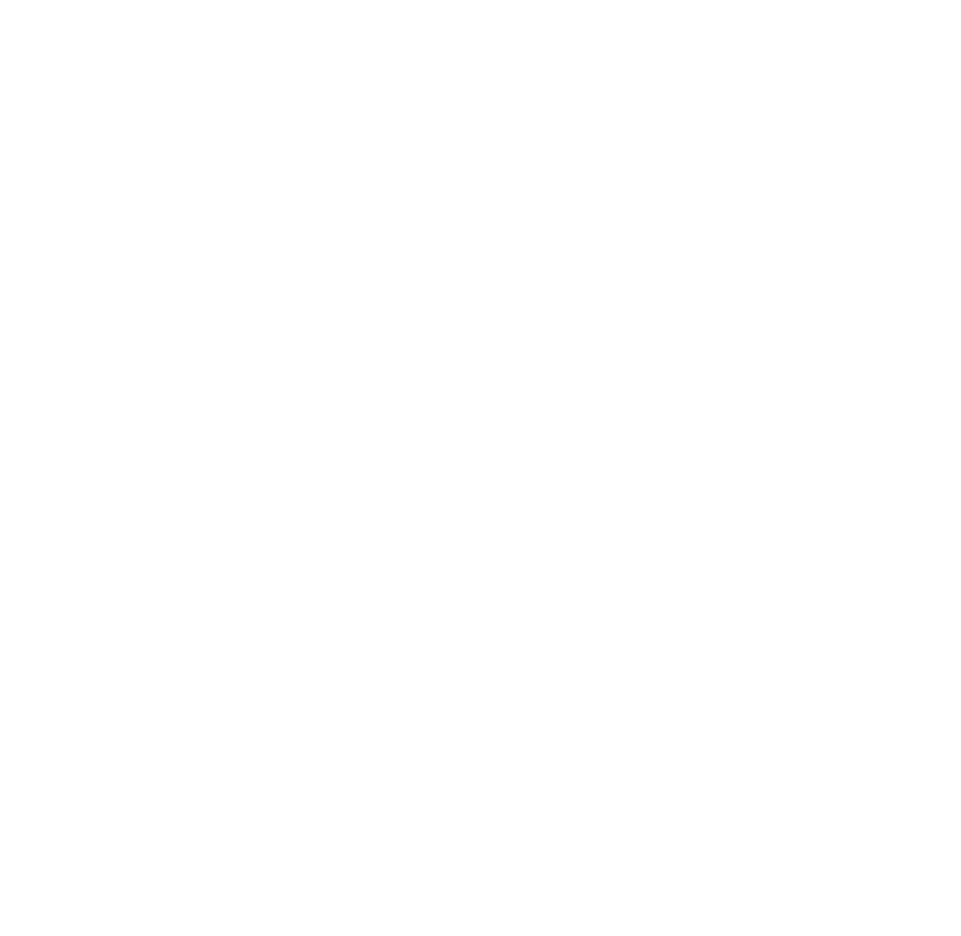
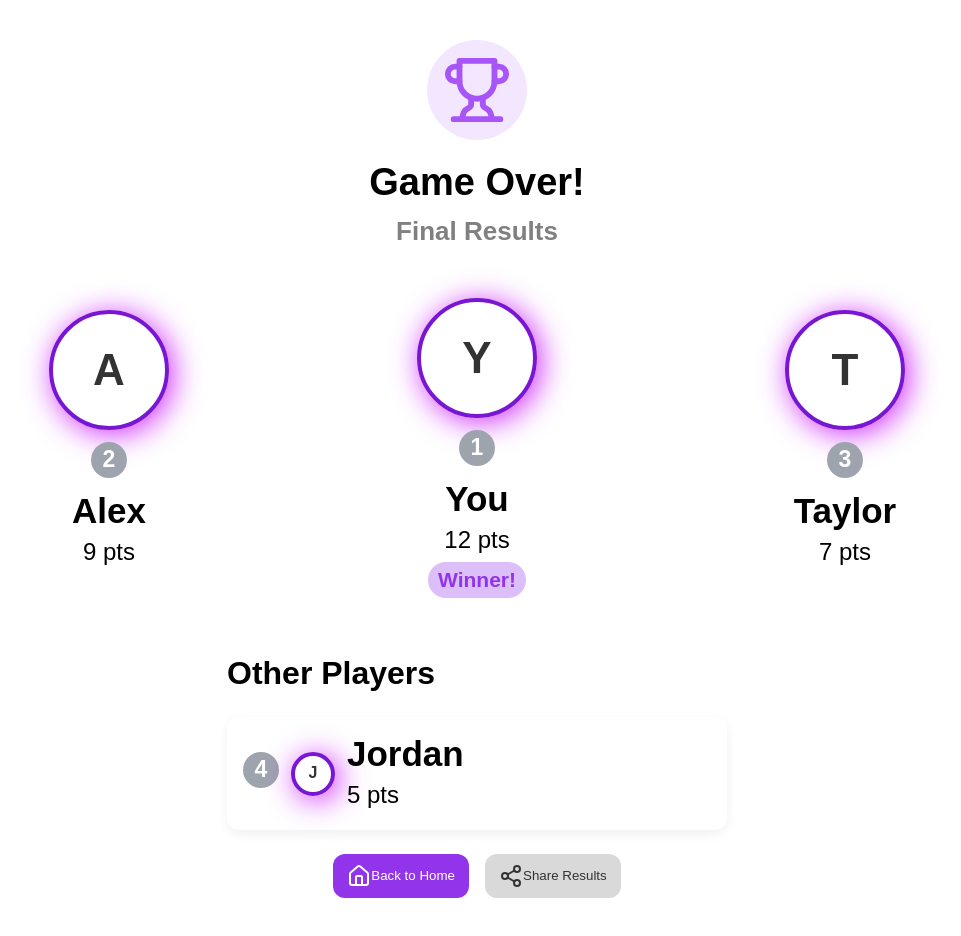
Before and after one commit to ixtk/bluff-grid, a React (Vite) app in the folder frontend/: page /leaderboard in a window 1280 px wide. Before the commit this address had no page. Shown: the whole page, without its empty margins (163-1124 px from the left). Before the commit the page ends 800 px from the top, so only its background shows below. Built offline with nearby package versions, Linux system fonts and the light colour scheme.

Commit message:
I accomplished many tasks, including improving CSS and JSX, but I believe it still requires significant changes.

```diff
--- a/frontend/src/App.jsx
+++ b/frontend/src/App.jsx
@@ -1,11 +1,13 @@
 import "./App.css"
 import { Routes, Route } from "react-router"
 import HomePage from "./Pages/HomePage"
+import Leaderboard from "./Pages/Leaderboard/Leaderboard";
 
 function App() {
   return (
     <Routes>
       <Route index element={<HomePage />} />
+       <Route path="/leaderboard" element={<Leaderboard />} />
     </Routes>
   )
 }
--- a/frontend/src/Pages/Leaderboard/Leaderboard.css
+++ b/frontend/src/Pages/Leaderboard/Leaderboard.css
@@ -0,0 +1,172 @@
+body {
+  margin: 0;
+  font-family: sans-serif;
+  background: var(--white);
+}
+
+.leaderboard-container {
+  text-align: center;
+  padding: 40px 20px;
+}
+
+.trophy-icon {
+  background-color:hsl(271, 100%, 95%);
+  width: 100px;
+  height: 100px;
+  border-radius: 50%;
+  display: flex;
+  align-items: center;
+  justify-content: center;
+  margin: auto;
+}
+
+.title {
+  font-size: 38px;
+  font-weight: 700;
+  margin: 16px 0 4px;
+}
+
+.subtitle {
+  color: var(--gray-500);
+  font-size: 26px;
+  margin-bottom: 40px;
+  margin-top: 0px;
+}
+
+.top-players-wrapper {
+  display: flex;
+  justify-content: center;
+  gap: 50px;
+}
+
+.player-card {
+  width: 140px;
+  border-radius: 16px;
+  padding: 20px 10px;
+  display: flex;
+  flex-direction: column;
+  align-items: center;
+}
+
+.winner-card {
+  transform: translateY(-12px);
+  width: 40%;
+  height: 40%;
+}
+
+.avatar {
+  width: 120px;
+  height: 120px;
+  border: 4px solid var(--purple-900);
+  box-shadow: 4px 4px 30px rgba(199, 1, 249, 0.833);
+  border-radius: 50%;
+  font-size: 44px;
+  font-weight: 700;
+  color: var(--gray-700);
+  display: flex;
+  align-items: center;
+  justify-content: center;
+  margin-bottom: 12px;
+}
+
+.rank-badge {
+  background-color: hsl(215, 9%, 65%);
+  color: var(--white);
+  border-radius: 50%;
+  width: 36px;
+  height: 36px;
+  font-size: 23px;
+  font-weight: 600;
+  display: flex;
+  align-items: center;
+  justify-content: center;
+  margin-bottom: 8px;
+}
+
+.name {
+  font-weight: 600;
+  font-size: 35px;
+}
+
+.score {
+  font-size: 24px;
+  margin-bottom: 6px;
+}
+
+.winner-label {
+  background-color: var(--purple-300);
+  color: var(--purple-700);
+  padding: 3px 10px;
+  font-size: 21px;
+  border-radius: 999px;
+  font-weight: 600;
+}
+
+.other-players-section {
+  text-align: left;
+  max-width: 500px;
+  margin: 0 auto 10px;
+}
+
+.other-players-section h3 {
+  font-size: 18px;
+  font-weight: 600;
+  margin-bottom: 14px;
+}
+
+.other-player-card {
+  display: flex;
+  align-items: center;
+  background: var(--white);
+  box-shadow: 0 4px 12px rgba(0, 0, 0, 0.06);
+  border-radius: 12px;
+  padding: 12px 16px;
+  gap: 12px;
+}
+
+.avatar.small {
+  width: 44px;
+  height: 44px;
+  font-size: 16px;
+  margin: 0;
+}
+
+.other-player-info {
+  flex-grow: 1;
+}
+
+.rank-badge.small {
+  font-weight: 600;
+  padding: 4px 10px;
+  border-radius: 50%;
+  font-size: 23px;
+}
+
+.footer-buttons {
+  display: flex;
+  justify-content: center;
+  gap: 16px;
+  margin-top: 24px;
+}
+
+.footer-btn {
+  background-color: var(--purple-700);
+  padding: 10px 14px;
+  border-radius: 12px;
+  border: none;
+  cursor: pointer;
+  display: flex;
+  align-items: center;
+  color: var(--white);
+}
+
+.footer-btn1 {
+  background-color: var(--gray-300);
+  color: var(--gray-700);
+  padding: 10px 14px;
+  border-radius: 12px;
+  border: none;
+  cursor: pointer;
+  display: flex;
+  align-items: center;
+}
--- a/frontend/src/Pages/Leaderboard/Leaderboard.jsx
+++ b/frontend/src/Pages/Leaderboard/Leaderboard.jsx
@@ -0,0 +1,64 @@
+import React from "react";
+import "./Leaderboard.css";
+import { Trophy, Home, Share2 } from "lucide-react";
+
+const Leaderboard = () => {
+  const topPlayers = [
+    { name: "Alex", score: 9, rank: 2, initial: "A" },
+    { name: "You", score: 12, rank: 1, initial: "Y", winner: true },
+    { name: "Taylor", score: 7, rank: 3, initial: "T" },
+  ];
+
+  const otherPlayers = [
+    { name: "Jordan", score: 5, rank: 4, initial: "J" },
+  ];
+
+  return (
+    <div className="leaderboard-container">
+      <div className="trophy-icon">
+        <Trophy size={70} color="#a855f7" />
+      </div>
+      <h1 className="title">Game Over!</h1>
+      <h2 className="subtitle">Final Results</h2>
+
+      <div className="top-players-wrapper">
+        {topPlayers.map((player, index) => (
+          <div
+            key={index}
+            className={`player-card ${
+              player.rank === 1 ? "winner-card" : ""
+            }`}
+          >
+            <div className="avatar">{player.initial}</div>
+            <div className="rank-badge">{player.rank}</div>
+            <div className="name">{player.name}</div>
+            <div className="score">{player.score} pts</div>
+            {player.winner && (
+              <div className="winner-label">Winner!</div>
+            )}
+          </div>
+        ))}
+      </div>
+
+      <div className="other-players-section">
+        <h1>Other Players</h1>
+        <div className="other-player-card">
+          <div className="rank-badge small">4</div>
+          <div className="avatar small">J</div>
+          <div className="other-player-info">
+            <div className="name">Jordan</div>
+            <div className="score">5 pts</div>
+          </div>
+
+        </div>
+      </div>
+
+      <div className="footer-buttons">
+        <button className="footer-btn"><Home /> Back to Home</button>
+        <button className="footer-btn1"><Share2 />Share Results</button>
+      </div>
+    </div>
+  );
+};
+
+export default Leaderboard;
--- /dev/null
+++ b/package.json
@@ -0,0 +1,6 @@
+{
+  "dependencies": {
+    "lucide-react": "^0.511.0",
+    "react-router-dom": "^7.6.1"
+  }
+}
```
Also changed, not shown: 1 other file (tests, documents, lock files or other folders).
